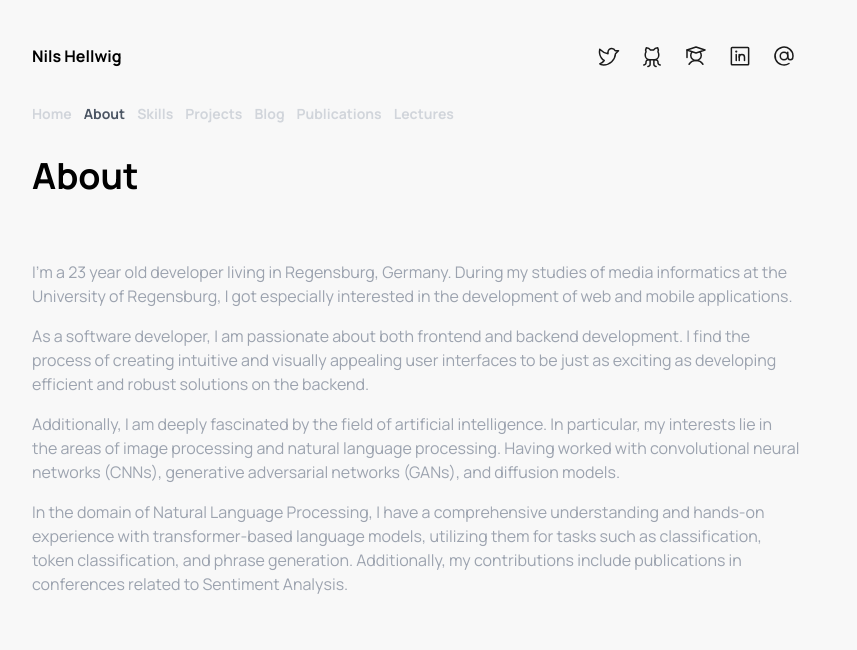
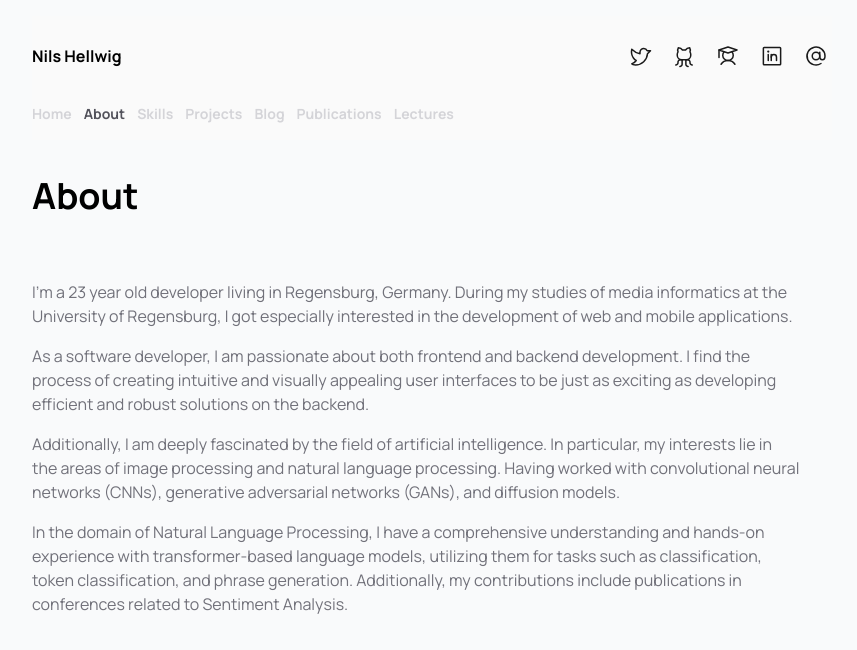
Before and after one commit to NilsHellwig/portfolio, a React (Create React App) app: page /portfolio/about in a window 1280 px wide. Shown: the top 650 px of the page, without its empty margins (224-1081 px from the left). Built offline with nearby package versions, Linux system fonts and the light colour scheme.

Commit message:
update colors

```diff
--- a/src/App.tsx
+++ b/src/App.tsx
@@ -18,11 +18,11 @@ const App: React.FC = () => {
     <div className="page-outer" style={{ fontFamily: "Manrope" }}>
       <div className="page-inner max-w-[800px] w-[100%] mx-auto p-4">
         <Router>
-          <header>
+          <header className="fixed max-w-[800px] w-[100%] mx-auto bg-zinc-50">
             <NavBar />
             <PageSelector />
           </header>
-          <div className="mt-8">
+          <div className="mt-40">
             <Routes>
               <Route path="portfolio/" element={<Home />} />
               <Route path="portfolio/about" element={<About />} />
--- a/src/components/Navbar.tsx
+++ b/src/components/Navbar.tsx
@@ -11,22 +11,22 @@ const NavBar: React.FC = () => {
   return (
     <div className="flex flex-row items-center mt-6 mb-8 justify-center flex-col gap-2 md:justify-between md:flex-row md:gap-0">
       <Link to="/portfolio">
-        <h1 className="font-bold text-md hover:cursor-pointer hover:text-gray-500 duration-300">Nils Hellwig</h1>
+        <h1 className="font-bold text-md hover:cursor-pointer hover:text-zinc-500 duration-300">Nils Hellwig</h1>
       </Link>
       <div className="flex flex-row gap-3">
-        <div className="p-1 hover:bg-gray-200 rounded-lg cursor-pointer duration-300" onClick={() => openLinkInNewTab("https://twitter.com/nchllwg")}>
+        <div className="p-1 hover:bg-zinc-200 rounded-lg cursor-pointer duration-300" onClick={() => openLinkInNewTab("https://twitter.com/nchllwg")}>
           <TwitterLogo size={24} color="#1a1a1a" weight="regular" />
         </div>
-        <div className="p-1 hover:bg-gray-200 rounded-lg cursor-pointer duration-300" onClick={() => openLinkInNewTab("https://https://github.com/NilsHellwig")}>
+        <div className="p-1 hover:bg-zinc-200 rounded-lg cursor-pointer duration-300" onClick={() => openLinkInNewTab("https://https://github.com/NilsHellwig")}>
           <GithubLogo size={24} color="#1a1a1a" weight="regular" />
         </div>
-        <div className="p-1 hover:bg-gray-200 rounded-lg cursor-pointer duration-300" onClick={() => openLinkInNewTab("https://scholar.google.com/citations?user=VzUTKcwAAAAJ")}>
+        <div className="p-1 hover:bg-zinc-200 rounded-lg cursor-pointer duration-300" onClick={() => openLinkInNewTab("https://scholar.google.com/citations?user=VzUTKcwAAAAJ")}>
           <Student size={24} color="#1a1a1a" weight="regular" />
         </div>
-        <div className="p-1 hover:bg-gray-200 rounded-lg cursor-pointer duration-300" onClick={() => openLinkInNewTab("https://www.linkedin.com/in/nils-h-748711229")}>
+        <div className="p-1 hover:bg-zinc-200 rounded-lg cursor-pointer duration-300" onClick={() => openLinkInNewTab("https://www.linkedin.com/in/nils-h-748711229")}>
           <LinkedinLogo size={24} color="#1a1a1a" weight="regular" />
         </div>
-        <div className="p-1 hover:bg-gray-200 rounded-lg cursor-pointer duration-300" onClick={() => openLinkInNewTab("mailto:Nils-Constantin.Hellwig@stud.uni-regensburg.de")}>
+        <div className="p-1 hover:bg-zinc-200 rounded-lg cursor-pointer duration-300" onClick={() => openLinkInNewTab("mailto:Nils-Constantin.Hellwig@stud.uni-regensburg.de")}>
           <At size={24} color="#1a1a1a" weight="regular" />
         </div>
       </div>
--- a/src/components/PageSelector.tsx
+++ b/src/components/PageSelector.tsx
@@ -6,7 +6,7 @@ const PageSelector: React.FC = () => {
 
   const getTextColor = (path: string) => {
     // Wenn der Pfad dem aktuellen Standort entspricht, gib eine dunklere Farbe zurück, sonst die Standardfarbe
-    return location.pathname === path ? "text-gray-600" : "text-gray-300 hover:text-gray-400 cursor-pointer duration-300";
+    return location.pathname === path ? "text-zinc-600" : "text-zinc-300 hover:text-zinc-400 cursor-pointer duration-300";
   };
 
   return (
--- a/src/index.tsx
+++ b/src/index.tsx
@@ -6,7 +6,7 @@ import App from "./App";
 import "./App.css";
 import "./fonts.css";
 
-document.body.style.backgroundColor = '#F8F8F8';
+document.body.style.backgroundColor = 'rgb(249, 250, 251)';
 
 const root = ReactDOM.createRoot(document.getElementById("root") as HTMLElement);
 root.render(<App />);
--- a/src/pages/About.tsx
+++ b/src/pages/About.tsx
@@ -4,7 +4,7 @@ const About: React.FC = () => {
   return (
     <div>
       <h2 className="text-4xl font-bold">About</h2>
-      <div className="mt-16 text-gray-400 flex flex-col gap-4">
+      <div className="mt-16 text-zinc-500 flex flex-col gap-4">
         <p>
           I’m a 23 year old developer living in Regensburg, Germany. During my studies of media informatics at the University of Regensburg, I got especially interested in the development of web and
           mobile applications.
--- a/src/pages/Home.tsx
+++ b/src/pages/Home.tsx
@@ -8,9 +8,9 @@ const Home: React.FC = () => {
     <div className="mt-20 flex justify-center flex-col items-center">
       <img src={imageNilsHi} alt="Nils saying hi" width="200px" />
       <h2 className="mt-6 text-4xl font-bold">Hi, I'm Nils Hellwig!</h2>
-      <h3 className="font-light text-gray-500 text-xl">Software Development. Data Science.</h3>
+      <h3 className="font-light text-zinc-500 text-xl">Software Development. Data Science.</h3>
       <Link to="/portfolio/about">
-        <div className="bg-black px-4 py-2 rounded-xl flex gap-2 mt-6 cursor-pointer hover:bg-gray-700">
+        <div className="bg-black px-4 py-2 rounded-xl flex gap-2 mt-6 cursor-pointer hover:bg-zinc-700 duration-300">
           <span className="text-white">About me</span>
           <ArrowCircleRight size={24} color="#ffffff" weight="thin" />
         </div>
--- a/src/pages/Skills.tsx
+++ b/src/pages/Skills.tsx
@@ -12,7 +12,7 @@ const Skills: React.FC = () => {
       <div className="mt-6 grid vsm:grid-cols-2 gap-6">
         {languages.map((language, index) => (
           <div key={index}>
-            <div className="bg-white w-16 h-16 p-3 rounded-2xl border-gray-200 border">{language.iconPath && <img src={language.iconPath} alt={`${language.name} icon`} className="mr-2" />}</div>
+            <div className="w-16 h-16 p-3 rounded-2xl border-zinc-200 border bg-white">{language.iconPath && <img src={language.iconPath} alt={`${language.name} icon`} className="mr-2" />}</div>
             <div className="mt-4 text-justify">
               <span className="font-bold">{language.name}. </span>
               <span className="">{language.description}</span>
--- a/tailwind.config.js
+++ b/tailwind.config.js
@@ -5,7 +5,7 @@ module.exports = {
   theme: {
     extend: {
       screens: {
-        "vsm": "500px",
+        vsm: "500px",
       },
     },
   },
```
